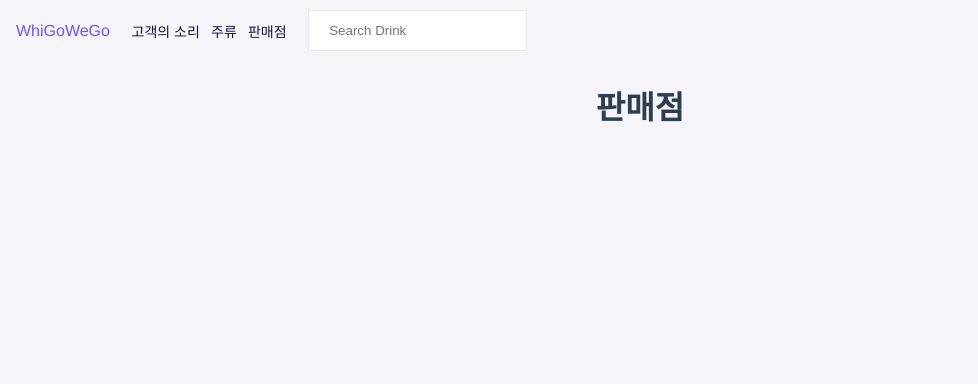
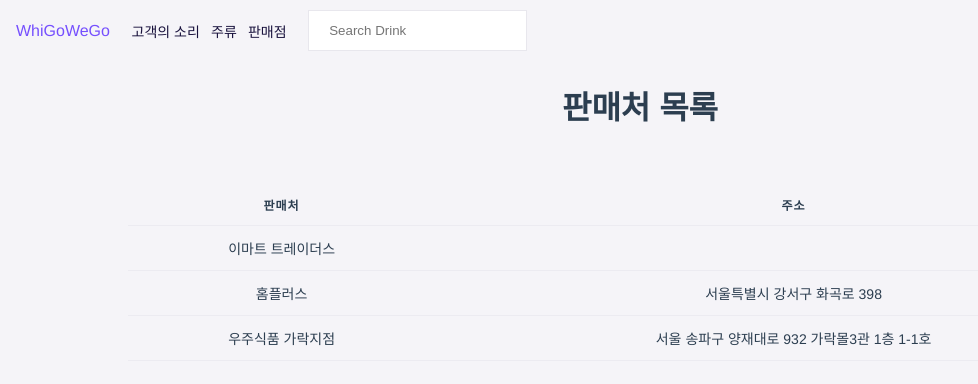
Before and after one commit to KangBit/whigowego, a Vue app: page /store in a window 1280 px wide. Shown: the top 384 px of the page, without its empty margins (0-978 px from the left). Built offline with nearby package versions, Linux system fonts and the light colour scheme.

Commit message:
판매처 목록 테이블 추가

```diff
--- a/src/views/StoreView.vue
+++ b/src/views/StoreView.vue
@@ -1,3 +1,60 @@
 <template>
-  <h1>판매점</h1>
+  <h1>판매처 목록</h1>
+  <table>
+    <thead>
+      <tr>
+        <td>판매처</td>
+        <td>주소</td>
+      </tr>
+    </thead>
+    <tbody>
+      <tr>
+        <td>이마트 트레이더스</td>
+        <td></td>
+      </tr>
+      <tr>
+        <td>홈플러스</td>
+        <td>서울특별시 강서구 화곡로 398</td>
+      </tr>
+      <tr>
+        <td>우주식품 가락지점</td>
+        <td>서울 송파구 양재대로 932 가락몰3관 1층 1-1호</td>
+      </tr>
+    </tbody>
+  </table>
 </template>
+
+<style lang="scss" scoped>
+table {
+  width: 80vw;
+  margin-inline: auto;
+  border-collapse: collapse;
+  margin-top: 3.5rem;
+  margin-bottom: 1rem;
+}
+
+thead {
+  font-size: 0.75rem;
+  font-weight: 600;
+  letter-spacing: 1px;
+}
+
+tbody {
+  font-size: 0.875rem;
+  font-weight: 400;
+}
+
+tr {
+  border-bottom: 1px solid #ecebf1;
+}
+
+td {
+  &:nth-of-type(1) {
+    width: 30%;
+  }
+  &:nth-of-type(2) {
+    width: 70%;
+  }
+  padding: 0.75rem 1.5rem;
+}
+</style>
```
